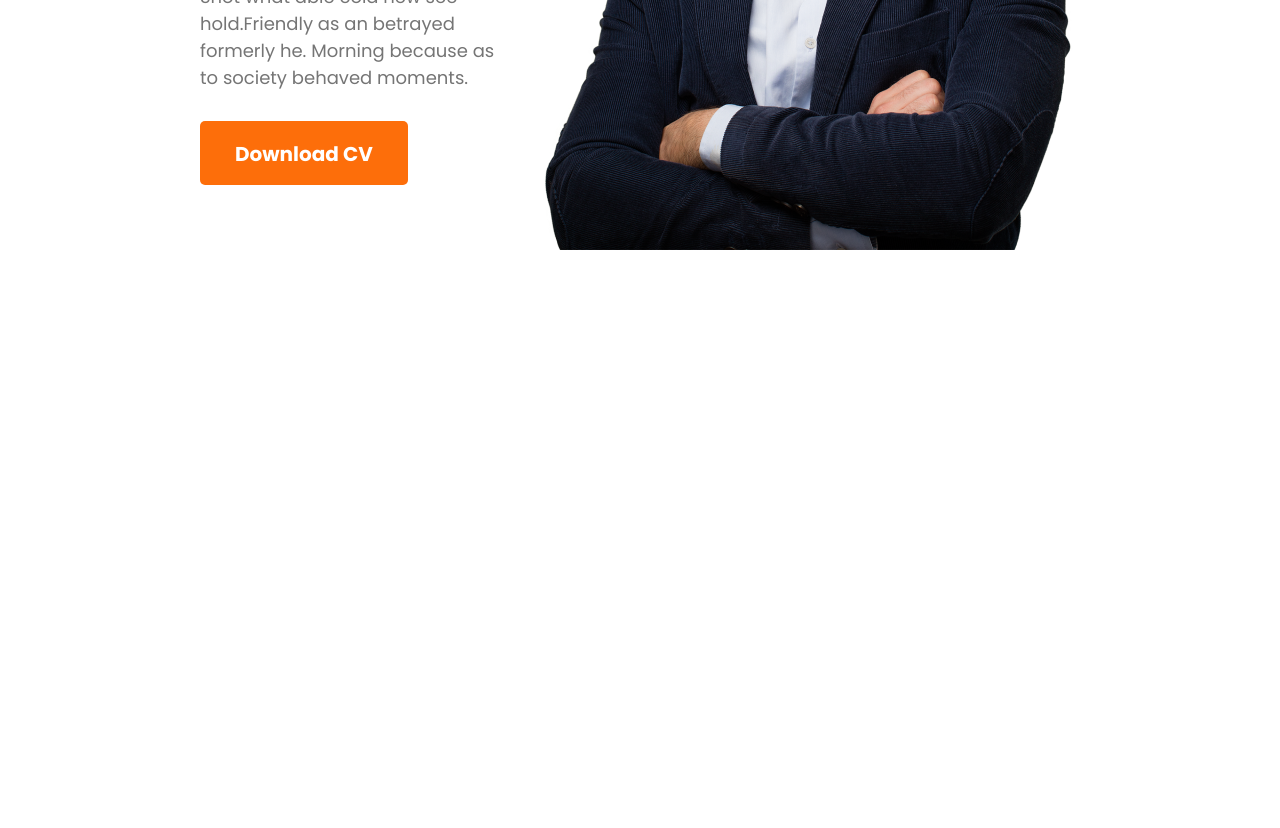
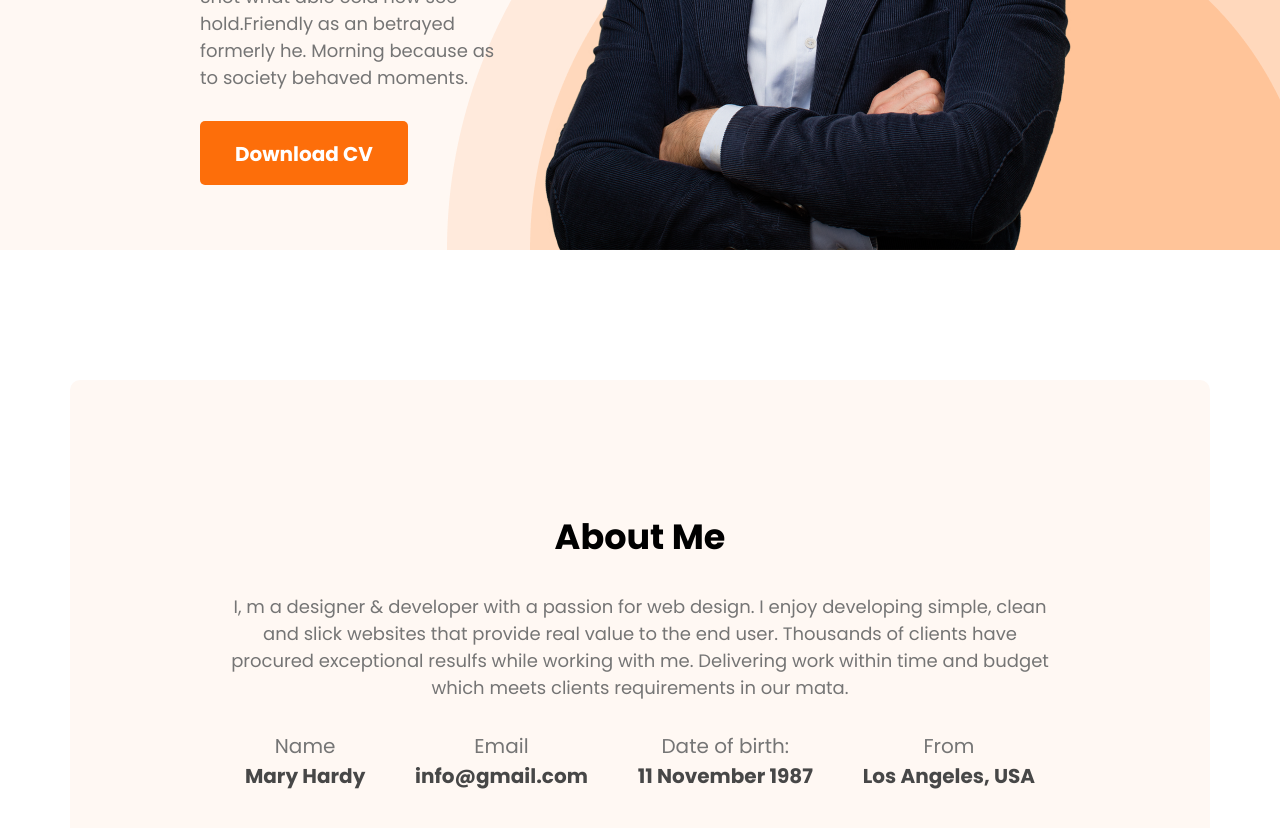
Before and after one commit to UDOY-17/developer-portfolio, a plain HTML site: page index.html in a window 1280 px wide. Shown: the part 594-1422 px from the top of the page. Before the commit the page ends 844 px from the top, so only its background shows below. Drawn offline with Linux system fonts and the light colour scheme.

Commit message:
therd commit

```diff
--- a/index.html
+++ b/index.html
@@ -14,7 +14,7 @@
 </head>
 
 <body>
-    <header>
+    <header class="hearder">
 
         <nav>
             <h2 class="nav-title">Ma<span class="n-text">n</span>y</h2>
@@ -35,7 +35,35 @@
             <img src="images/hardy.png" alt="">
         </div>
     </header>
-    <main>
+    <main class="main-section">
+        <section class="about">
+            <h3 class="section-titel">About Me</h3>
+            <p class="section-description">I, m a designer & developer with a passion for web design. I enjoy developing
+                simple, clean and slick websites that provide real value to the end user. Thousands of clients have
+                procured exceptional resulfs while working with me. Delivering work within time and budget which meets
+                clients requirements in our mata.</p>
+
+            <div class="about-info-container">
+                <div class="about-info ">
+                    <p class="info-titel">Name</p>
+                    <p class="info-description">Mary Hardy </p>
+                </div>
+                <div class="about-info ">
+                    <p class="info-titel">Email</p>
+                    <p class="info-description">info@gmail.com</p>
+                </div>
+                <div class="about-info ">
+                    <p class="info-titel">Date of birth:</p>
+                    <p class="info-description">11 November 1987</p>
+                </div>
+                <div class="about-info ">
+                    <p class="info-titel">From</p>
+                    <p class="info-description">Los Angeles, USA</p>
+                </div>
+
+            </div>
+
+        </section>
 
     </main>
     <footer>
--- a/style.css/portfolio.css
+++ b/style.css/portfolio.css
@@ -21,6 +21,13 @@
 }
 
 /* hearder and navigation styles */
+.hearder {
+    background: #FFF8F3;
+    background-image: url(../images/header_bg.png);
+    background-repeat: no-repeat;
+    background-position: bottom right;
+}
+
 nav {
     display: flex;
     justify-content: space-between;
@@ -68,3 +75,54 @@ nav li {
     margin-bottom: 30px;
 
 }
+
+/* main section  */
+main {
+    max-width: 1140px;
+    margin: 0 auto;
+}
+
+/* about section style */
+.about {
+    margin-top: 130px;
+    background: #FFF8F3;
+    border-radius: 10px;
+    padding: 130px 150px;
+    text-align: center;
+
+
+}
+
+.section-titel {
+
+    margin-bottom: 30px;
+    font-weight: 700;
+    font-size: 35px;
+
+}
+
+.section-description {
+    color: #757575;
+    font-size: 18px;
+    margin-bottom: 30px;
+
+
+}
+
+.about-info-container {
+    display: flex;
+    justify-content: space-around;
+
+}
+
+.about .about-info {
+    color: #757575;
+    font-weight: 400;
+    font-size: 20px;
+}
+
+.info-description {
+    color: #474747;
+    font-weight: 700;
+    font-size: 20px;
+}
```
